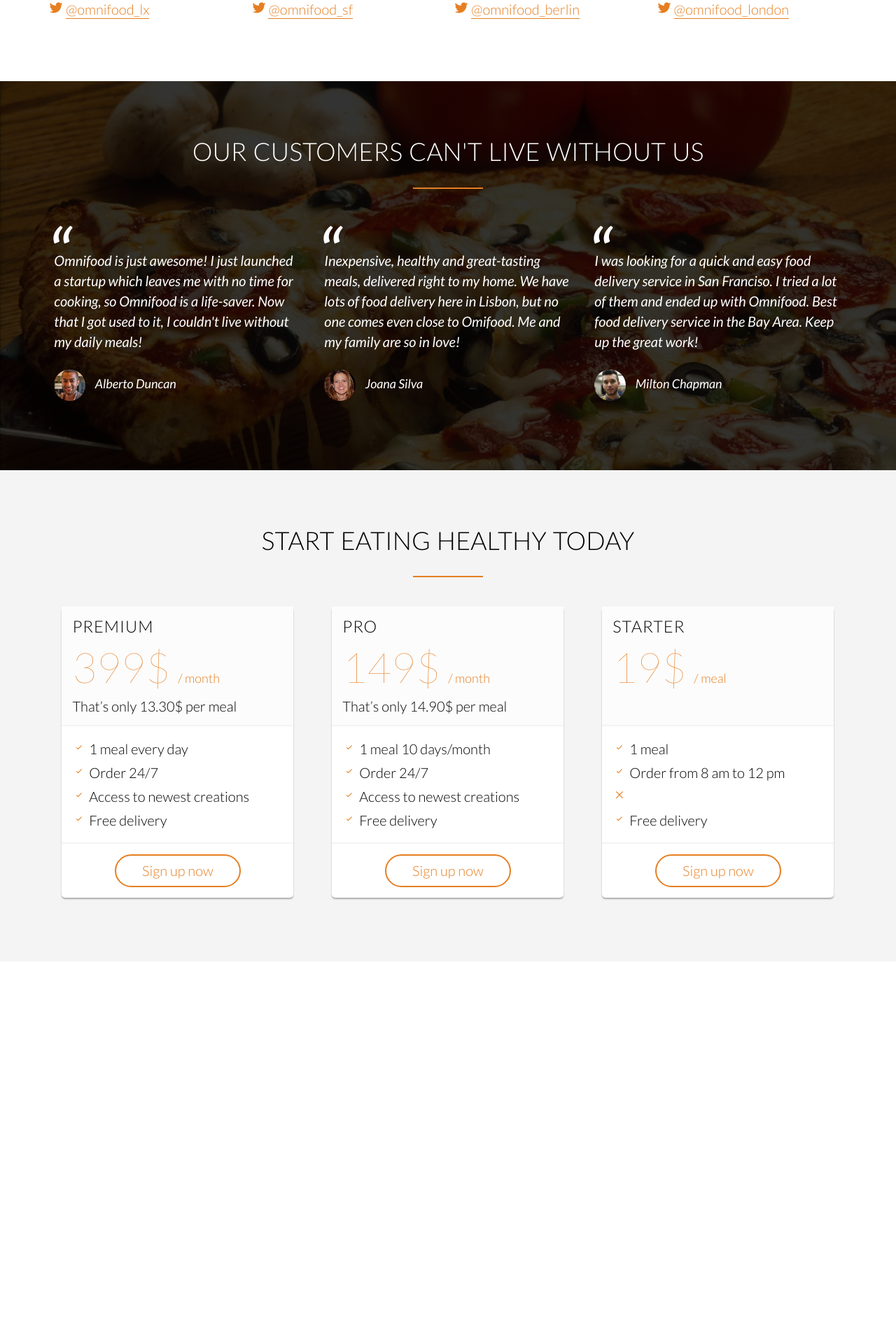
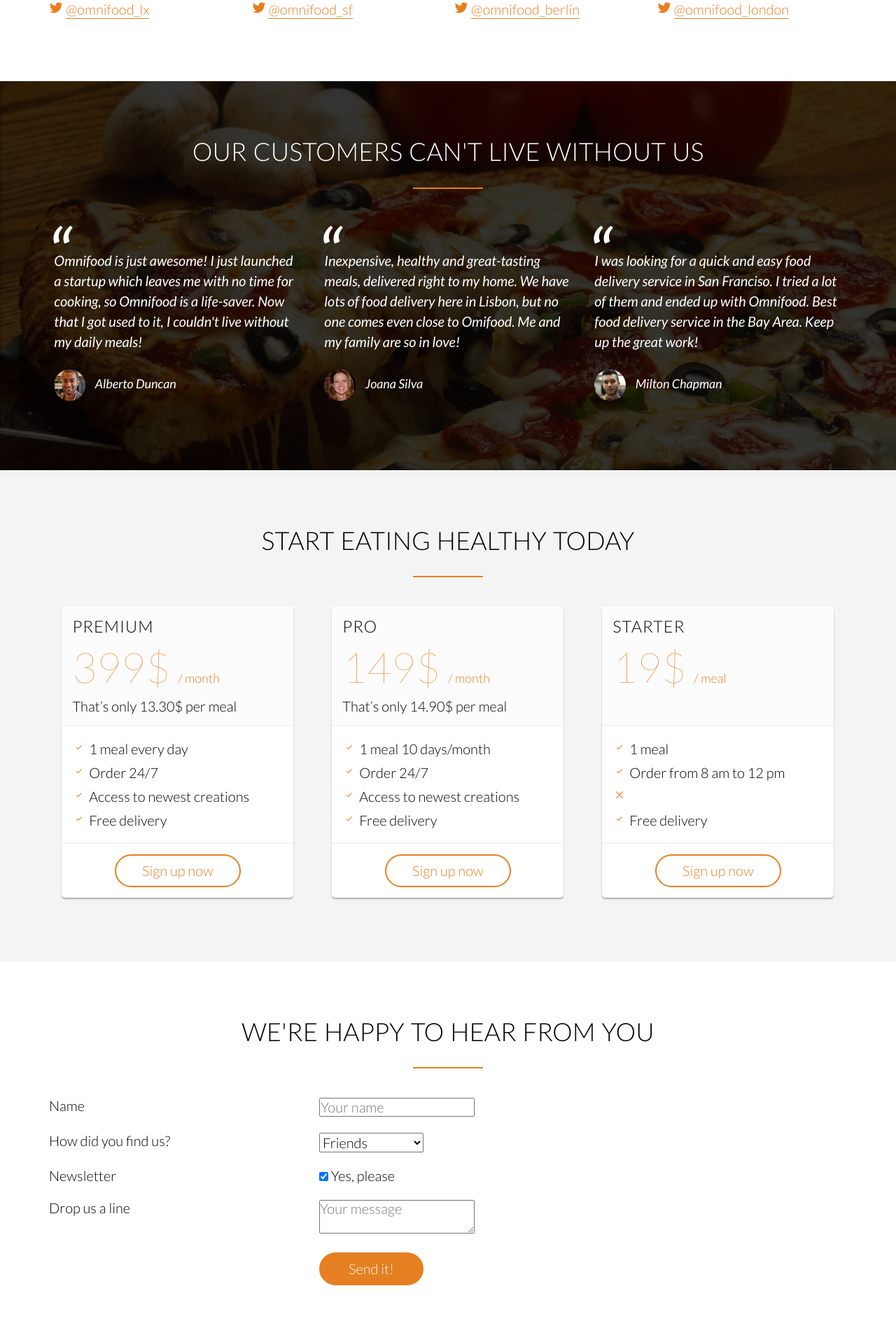
Before and after one commit to ntthanhdat/onmifood, a PHP site: page / in a window 1280 px wide. Shown: the part 3132-5040 px from the top of the page at 70% size. Before the commit the page ends 4419 px from the top, so only its background shows below. Run offline with PHP 8.4, Linux system fonts and the light colour scheme; some libraries are stand-ins or nearby versions.

Commit message:
create contact section, fix button link

```diff
--- a/index.php
+++ b/index.php
@@ -29,7 +29,7 @@
         <div class="link">
             <H1 >GOODBYE JUNK FOOD. <br>HELLO SUPER HEALTHY MEAL</H1>
             <a class="buttonlink" href="">I'm hungry</a>
-            <a class="buttonlink" href="">Show me more</a>
+            <a class="buttonlink2" href="">Show me more</a>
         </div>
     </header>
 
@@ -338,6 +338,60 @@
                 </div>
             </div>
         </section>
+        <section class="section-contact">
+            <div class="row">
+                <h2>We're happy to hear from you</h2>
+            </div>
+            <div class="row">
+                <div method="post" class="contact-form" action="">
+                    <div class="row">
+                        <div class="col span_1_of_3">
+                            <label for="">Name</label>
+                        </div>
+                        <div class="col span_2_of_3">
+                            <input type="text" name="name" id="name" placeholder="Your name" require>
+                        </div>
+                    </div>
+                    <div class="row">
+                        <div class="col span_1_of_3">
+                            <label for="">How did you find us?</label>
+                        </div>
+                        <div class="col span_2_of_3">
+                            <select name="find-us" id="fins-us">
+                                <option value="Friends">Friends</option>
+                                <option value="Search engine">Search engine</option>
+                                <option value="Advertisement">Advertisement</option>
+                                <option value="Other">Other</option>
+                            </select>
+                        </div>
+                    </div>
+                    <div class="row">
+                        <div class="col span_1_of_3">
+                            <label for="">Newsletter</label>
+                        </div>
+                        <div class="col span_2_of_3">
+                            <input type="checkbox" name="news" id="news" checked> Yes, please
+                        </div>
+                    </div>
+                    <div class="row">
+                        <div class="col span_1_of_3">
+                            <label for="">Drop us a line</label>
+                        </div>
+                        <div class="col span_2_of_3">
+                        <textarea type="message"  placeholder="Your message"></textarea>
+                        </div>
+                    </div>
+                    <div class="row">
+                        <div class="col span_1_of_3">
+                            <label for="">&nbsp;</label>
+                        </div>
+                        <div class="col span_2_of_3">
+                            <input class="submitbutton" type="submit" value="Send it!">
+                        </div>
+                    </div>
+                </div>
+            </div>
+        </section>
 
 <script src="https://unpkg.com/ionicons@5.2.3/dist/ionicons.js"></script>
 </body>
```
Also changed, not shown: style.css (+42 -9 lines).
